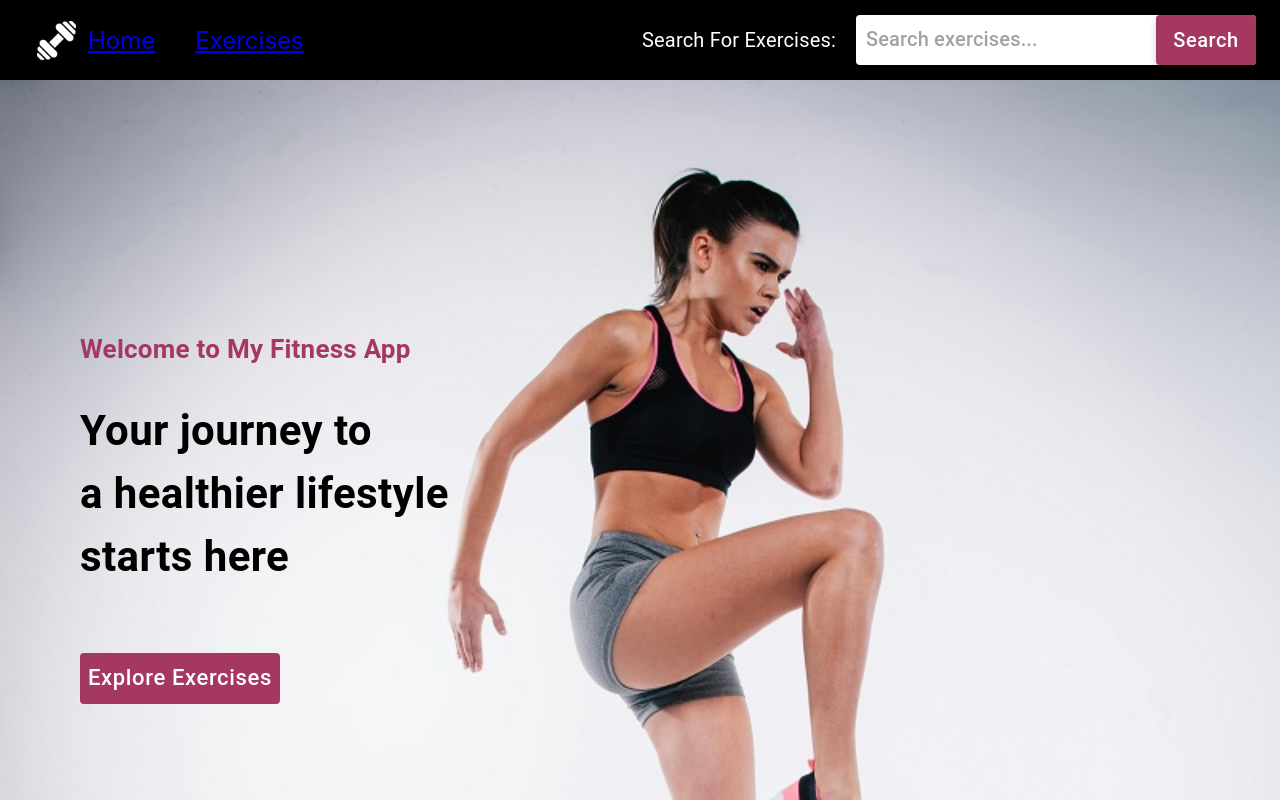
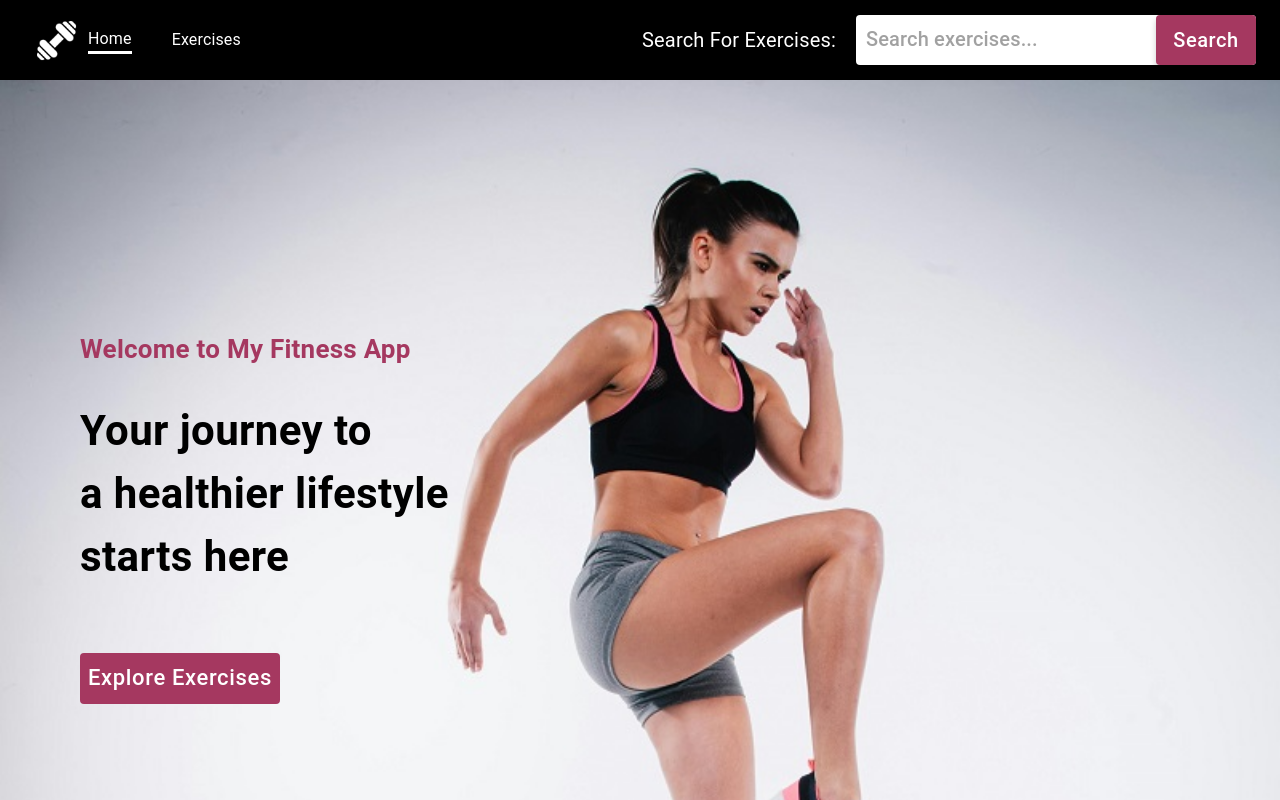
Before and after one commit to Sogolsa/fitness-app-react, a React (Create React App) app: page / in a window 1280 px wide. Shown: the top 800 px of the page. Built offline with nearby package versions, Linux system fonts and the light colour scheme; no server answers.

Commit message:
Added search path and updated exerciss link

```diff
--- a/src/App.js
+++ b/src/App.js
@@ -1,18 +1,25 @@
 import React from 'react';
-import { BrowserRouter, Route, Routes } from 'react-router-dom';
+// import { BrowserRouter, Route, Routes } from 'react-router-dom';
 
 import './App.css';
 import Home from './components/Home';
-import ExerciseList from './components/ExerciseList';
+import { BrowserRouter } from 'react-router-dom';
+// import ExerciseList from './components/ExerciseList';
+// import SearchResults from './components/SearchResults';
 
 const App = () => {
   return (
     <BrowserRouter>
-      <Routes>
-        <Route path='/' element={<Home />} />
-        <Route path='/exercises' element={<ExerciseList />} />
-      </Routes>
+      <Home />
     </BrowserRouter>
+
+    // <BrowserRouter>
+    //   <Routes>
+    //     <Route path='/' element={<Home />} />
+    //     <Route path='/exercises' element={<ExerciseList />} />
+    //     <Route path='/search' element={<SearchResults/>}/>
+    //   </Routes>
+    // </BrowserRouter>
   );
 };
 
--- a/src/components/ExerciseList.js
+++ b/src/components/ExerciseList.js
@@ -1,11 +1,15 @@
 import React, { useState, useEffect } from 'react';
-import { Stack, Typography } from '@mui/material';
+import { Stack, Typography, Box } from '@mui/material';
 
+import NavigationBar from './NavigationBar';
 import ExerciseCard from './ExerciseCard';
+import SearchResults from './SearchResults';
+
 import { fetchExercises, authorizationOptions } from '../utils/api';
 
-const ExerciseList = () => {
+const ExerciseList = ({ searchResults, loading, error, searchPerformed }) => {
   const [exercises, setExercises] = useState([]);
+
   const [currentPage, setCurrentPage] = useState(1);
   const [exercisesPerPage, setExercisesPerPage] = useState(6);
 
@@ -21,6 +25,7 @@ const ExerciseList = () => {
   }, []);
 
   return (
+    <Box>
       <Stack
         direction='row'
         spacing={2}
@@ -35,6 +40,13 @@ const ExerciseList = () => {
           <Typography>No exercises found</Typography>
         )}
       </Stack>
+      {/* <SearchResults
+        searchResults={searchResults}
+        loading={loading}
+        error={error}
+        searchPerformed={searchPerformed}
+      /> */}
+    </Box>
   );
 };
 
--- a/src/components/Home.js
+++ b/src/components/Home.js
@@ -4,10 +4,13 @@ import { Box } from '@mui/material';
 import HeroBanner from './HeroBanner';
 import NavigationBar from './NavigationBar';
 import SearchResults from './SearchResults';
+import ExerciseList from './ExerciseList';
 import { authorizationOptions, fetchExercises } from '../utils/api';
+import { Routes, Route, useNavigate } from 'react-router-dom';
 
 const Home = () => {
   const API_URL = 'https://exercisedb.p.rapidapi.com';
+  const navigate = useNavigate();
 
   const [exercises, setExercises] = useState([]);
   const [searchQuery, setSearchQuery] = useState(''); // User's search input
@@ -28,6 +31,8 @@ const Home = () => {
     setExercises(exercises);
     setSearchResults(exercises);
     setLoading(false);
+    navigate('/search');
+
     console.log('All exercises', exercises);
 
     // Scroll to the results section
@@ -71,6 +76,8 @@ const Home = () => {
             )
           : exercises;
 
+        navigate('/search');
+
         // Clear the search once your done
         setSearchQuery('');
         setSearchResults(filteredExercises);
@@ -97,15 +104,33 @@ const Home = () => {
         setSearchQuery={setSearchQuery}
         handleSearch={handleSearch}
       />
-      <HeroBanner handleExplore={handleExplore} />
-      <Box ref={resultsRef}>
+      <Routes>
+        <Route
+          path='/'
+          element={<HeroBanner handleExplore={handleExplore} />}
+        />
+        <Route path='/exercises' element={<ExerciseList />} />
+        <Route
+          path='/search'
+          element={
+            <SearchResults
+              searchResults={searchResults}
+              loading={loading}
+              error={error}
+              searchPerformed={searchPerformed}
+            />
+          }
+        />
+      </Routes>
+
+      {/* <Box ref={resultsRef}>
         <SearchResults
           searchResults={searchResults}
           loading={loading}
           error={error}
           searchPerformed={searchPerformed}
         />
-      </Box>
+      </Box> */}
     </Box>
   );
 };
--- a/src/components/NavigationBar.js
+++ b/src/components/NavigationBar.js
@@ -1,15 +1,19 @@
 import React from 'react';
-import { AppBar, Stack, Toolbar, Button, Container, Box } from '@mui/material';
+import {
+  AppBar,
+  Stack,
+  Toolbar,
+  Button,
+  Container,
+  Box,
+  Typography,
+} from '@mui/material';
 import { Link, useNavigate } from 'react-router-dom'; // Change this import
 
 import SearchInput from './SearchInput';
 import Logo from '../assets/images/Logo.png';
 
 const NavigationBar = ({ searchQuery, setSearchQuery, handleSearch }) => {
-  const navigate = useNavigate();
-  const handleExercisesLink = () => {
-    navigate('/exercises'); // Navigate to exercises page
-  };
   return (
     <AppBar
       position='static'
@@ -48,7 +52,8 @@ const NavigationBar = ({ searchQuery, setSearchQuery, handleSearch }) => {
                 fontSize: { lg: '24px', xs: '14px' },
               }}
             >
-              <Link
+              <Typography
+                component={Link}
                 to='/'
                 sx={{
                   textDecoration: 'none',
@@ -57,9 +62,9 @@ const NavigationBar = ({ searchQuery, setSearchQuery, handleSearch }) => {
                 }}
               >
                 Home
-              </Link>
-              <Link
-                onClick={handleExercisesLink}
+              </Typography>
+              <Typography
+                component={Link}
                 to='/exercises'
                 sx={{
                   textDecoration: 'none',
@@ -67,7 +72,7 @@ const NavigationBar = ({ searchQuery, setSearchQuery, handleSearch }) => {
                 }}
               >
                 Exercises
-              </Link>
+              </Typography>
             </Stack>
           </Stack>
 
--- a/src/components/SearchInput.js
+++ b/src/components/SearchInput.js
@@ -1,5 +1,6 @@
-import React, { useState } from 'react';
+import React from 'react';
 import { Box, TextField, Stack, Typography, Button } from '@mui/material';
+// import { Link } from 'react-router-dom';
 
 const SearchInput = ({ searchQuery, setSearchQuery, handleSearch }) => {
   return (
```
Lines whose indentation alone changed are shown as unchanged.
